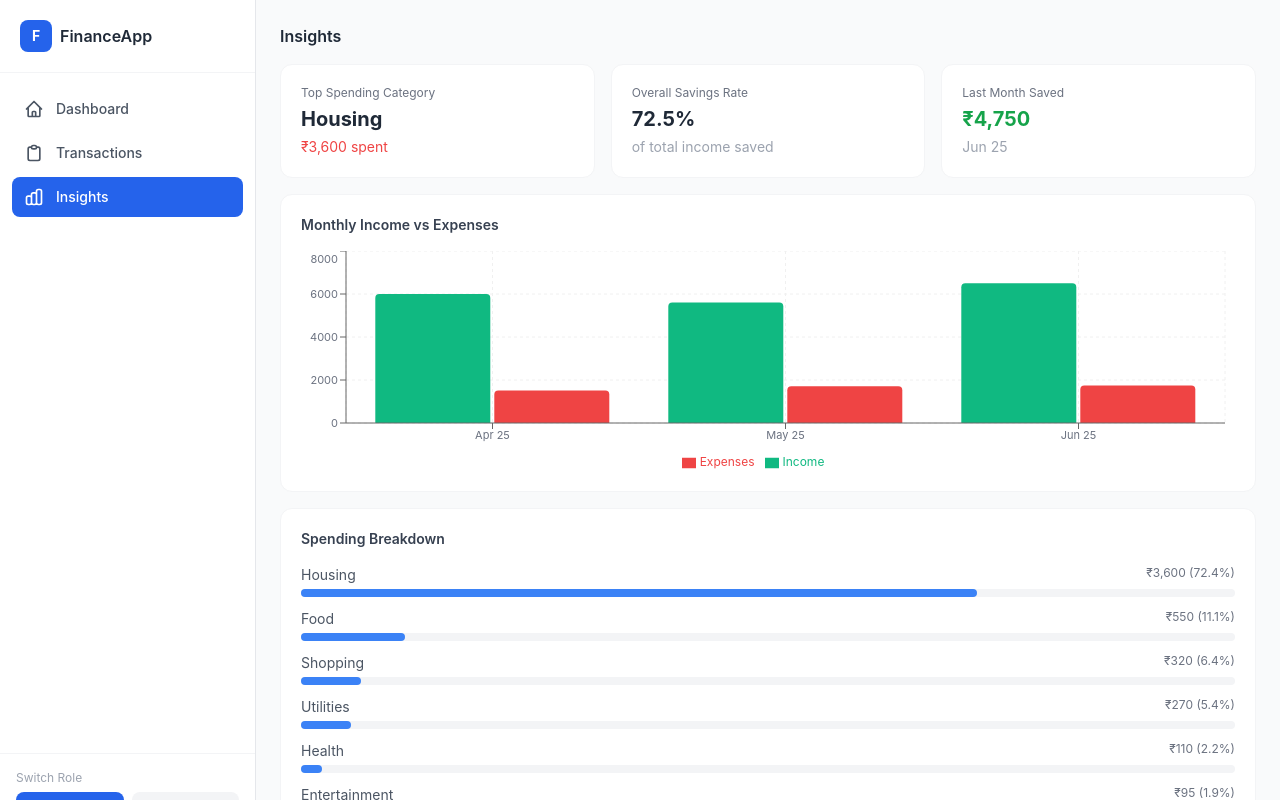
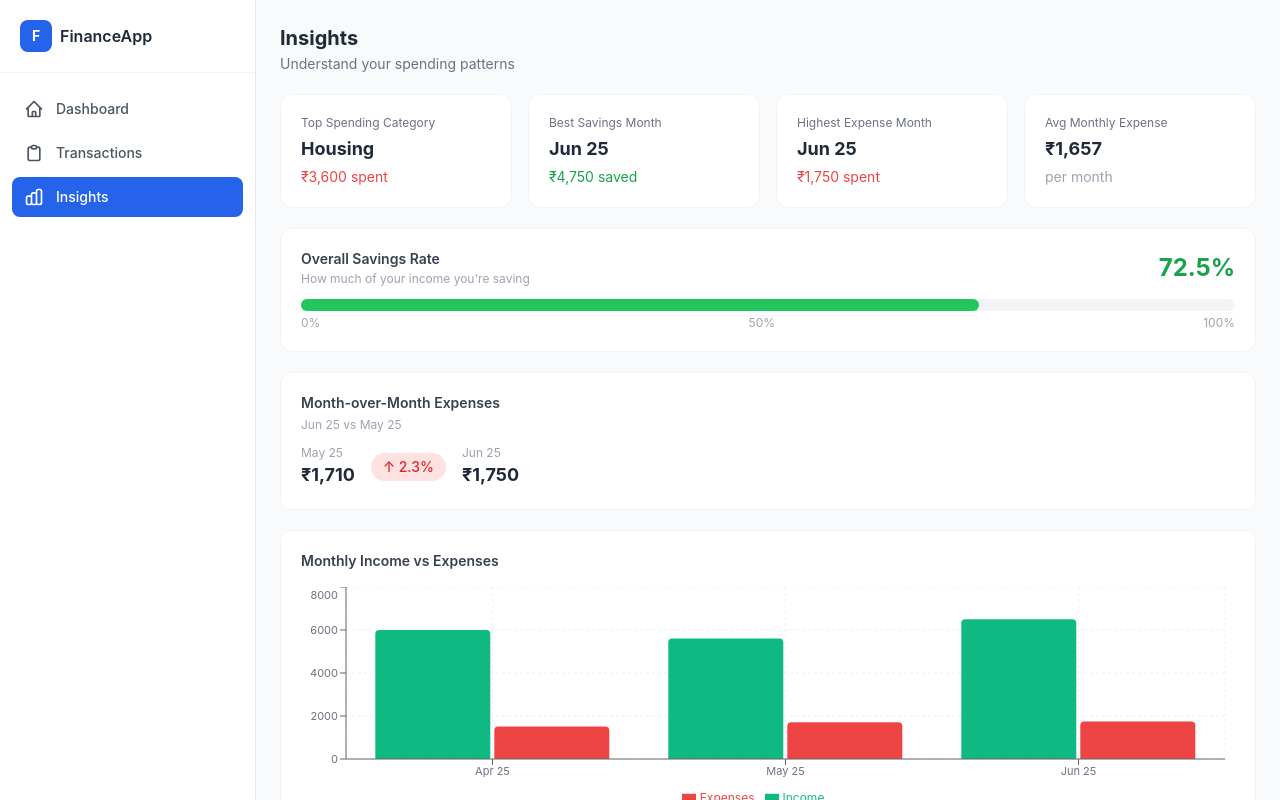
Before and after one commit to rakeshkumar1506/Zorvyn_Assignment, a React (Create React App) app: page / in a window 1280 px wide. Both pictures are taken after a click on the button "Insights". Shown: the top 800 px of the page. Built offline with nearby package versions, Linux system fonts and the light colour scheme.

Commit message:
feat: upgrade Insights with savings rate bar, best month, MoM comparison and savings trend chart

```diff
--- a/src/pages/Insights.jsx
+++ b/src/pages/Insights.jsx
@@ -1,6 +1,6 @@
 import React from "react";
 import { useApp } from "../context/AppContext";
-import { BarChart, Bar, XAxis, YAxis, CartesianGrid, Tooltip, ResponsiveContainer, Legend } from "recharts";
+import { BarChart, Bar, XAxis, YAxis, CartesianGrid, Tooltip, ResponsiveContainer, Legend, LineChart, Line } from "recharts";
 
 function Insights() {
   const { transactions, darkMode } = useApp();
@@ -13,16 +13,19 @@ function Insights() {
     );
   }
 
+  const totalIncome = transactions.filter((tx) => tx.type === "income").reduce((s, tx) => s + tx.amount, 0);
+  const totalExpenses = transactions.filter((tx) => tx.type === "expense").reduce((s, tx) => s + tx.amount, 0);
+  const savingsRate = totalIncome > 0 ? ((totalIncome - totalExpenses) / totalIncome) * 100 : 0;
+
+  // Category totals
   const categoryTotals = {};
-  transactions
-    .filter((tx) => tx.type === "expense")
-    .forEach((tx) => {
-      categoryTotals[tx.category] = (categoryTotals[tx.category] || 0) + tx.amount;
-    });
-
+  transactions.filter((tx) => tx.type === "expense").forEach((tx) => {
+    categoryTotals[tx.category] = (categoryTotals[tx.category] || 0) + tx.amount;
+  });
   const categoryEntries = Object.entries(categoryTotals).sort((a, b) => b[1] - a[1]);
   const topCategory = categoryEntries[0];
 
+  // Monthly data
   const monthlyMap = {};
   transactions.forEach((tx) => {
     const month = tx.date.slice(0, 7);
@@ -40,10 +43,17 @@ function Insights() {
       Saved: data.income - data.expenses,
     }));
 
-  const totalIncome = transactions.filter((tx) => tx.type === "income").reduce((s, tx) => s + tx.amount, 0);
-  const totalExpenses = transactions.filter((tx) => tx.type === "expense").reduce((s, tx) => s + tx.amount, 0);
-  const savingsRate = totalIncome > 0 ? (((totalIncome - totalExpenses) / totalIncome) * 100).toFixed(1) : 0;
-  const lastMonth = monthlyData[monthlyData.length - 1];
+  const bestSavingsMonth = [...monthlyData].sort((a, b) => b.Saved - a.Saved)[0];
+  const highestExpenseMonth = [...monthlyData].sort((a, b) => b.Expenses - a.Expenses)[0];
+  const avgMonthlyExpense = monthlyData.length > 0
+    ? Math.round(monthlyData.reduce((s, m) => s + m.Expenses, 0) / monthlyData.length)
+    : 0;
+
+  // Month-over-month comparison (last 2 months)
+  const lastTwo = monthlyData.slice(-2);
+  const momChange = lastTwo.length === 2
+    ? (((lastTwo[1].Expenses - lastTwo[0].Expenses) / lastTwo[0].Expenses) * 100).toFixed(1)
+    : null;
 
   const axisColor = darkMode ? "#9ca3af" : "#6b7280";
   const gridColor = darkMode ? "#374151" : "#f0f0f0";
@@ -51,38 +61,98 @@ function Insights() {
     ? { backgroundColor: "#1f2937", border: "1px solid #374151", color: "#f9fafb" }
     : { backgroundColor: "#fff", border: "1px solid #e5e7eb", color: "#111827" };
 
+  const cardClass = "bg-white dark:bg-gray-900 rounded-xl border border-gray-100 dark:border-gray-800 p-5";
+
   return (
-    <div className="flex flex-col gap-4">
+    <div className="flex flex-col gap-5">
 
-      <h2 className="text-base font-semibold text-gray-800 dark:text-white">Insights</h2>
+      <div>
+        <h1 className="text-xl font-bold text-gray-800 dark:text-white">Insights</h1>
+        <p className="text-sm text-gray-500 dark:text-gray-400 mt-0.5">Understand your spending patterns</p>
+      </div>
 
-      {/* Insight Cards */}
-      <div className="grid grid-cols-1 sm:grid-cols-3 gap-4">
+      {/* Top stat cards */}
+      <div className="grid grid-cols-1 sm:grid-cols-2 lg:grid-cols-4 gap-4">
 
-        <div className="bg-white dark:bg-gray-900 rounded-xl border border-gray-100 dark:border-gray-800 p-5">
+        <div className={cardClass}>
           <p className="text-xs text-gray-500 dark:text-gray-400 mb-1">Top Spending Category</p>
-          <p className="text-xl font-bold text-gray-800 dark:text-white">{topCategory ? topCategory[0] : "—"}</p>
+          <p className="text-lg font-bold text-gray-800 dark:text-white">{topCategory ? topCategory[0] : "—"}</p>
           <p className="text-sm text-red-500 dark:text-red-400 mt-1">₹{topCategory ? topCategory[1].toLocaleString() : 0} spent</p>
         </div>
 
-        <div className="bg-white dark:bg-gray-900 rounded-xl border border-gray-100 dark:border-gray-800 p-5">
-          <p className="text-xs text-gray-500 dark:text-gray-400 mb-1">Overall Savings Rate</p>
-          <p className="text-xl font-bold text-gray-800 dark:text-white">{savingsRate}%</p>
-          <p className="text-sm text-gray-400 dark:text-gray-500 mt-1">of total income saved</p>
+        <div className={cardClass}>
+          <p className="text-xs text-gray-500 dark:text-gray-400 mb-1">Best Savings Month</p>
+          <p className="text-lg font-bold text-gray-800 dark:text-white">{bestSavingsMonth ? bestSavingsMonth.month : "—"}</p>
+          <p className="text-sm text-green-600 dark:text-green-400 mt-1">₹{bestSavingsMonth ? bestSavingsMonth.Saved.toLocaleString() : 0} saved</p>
         </div>
 
-        <div className="bg-white dark:bg-gray-900 rounded-xl border border-gray-100 dark:border-gray-800 p-5">
-          <p className="text-xs text-gray-500 dark:text-gray-400 mb-1">Last Month Saved</p>
-          <p className={`text-xl font-bold ${lastMonth && lastMonth.Saved >= 0 ? "text-green-600 dark:text-green-400" : "text-red-500 dark:text-red-400"}`}>
-            ₹{lastMonth ? lastMonth.Saved.toLocaleString() : 0}
-          </p>
-          <p className="text-sm text-gray-400 dark:text-gray-500 mt-1">{lastMonth ? lastMonth.month : "—"}</p>
+        <div className={cardClass}>
+          <p className="text-xs text-gray-500 dark:text-gray-400 mb-1">Highest Expense Month</p>
+          <p className="text-lg font-bold text-gray-800 dark:text-white">{highestExpenseMonth ? highestExpenseMonth.month : "—"}</p>
+          <p className="text-sm text-red-500 dark:text-red-400 mt-1">₹{highestExpenseMonth ? highestExpenseMonth.Expenses.toLocaleString() : 0} spent</p>
+        </div>
+
+        <div className={cardClass}>
+          <p className="text-xs text-gray-500 dark:text-gray-400 mb-1">Avg Monthly Expense</p>
+          <p className="text-lg font-bold text-gray-800 dark:text-white">₹{avgMonthlyExpense.toLocaleString()}</p>
+          <p className="text-sm text-gray-400 dark:text-gray-500 mt-1">per month</p>
         </div>
 
       </div>
 
-      {/* Monthly Comparison Bar Chart */}
-      <div className="bg-white dark:bg-gray-900 rounded-xl border border-gray-100 dark:border-gray-800 p-4 sm:p-5">
+      {/* Savings Rate */}
+      <div className={cardClass}>
+        <div className="flex items-center justify-between mb-3">
+          <div>
+            <p className="text-sm font-semibold text-gray-700 dark:text-gray-200">Overall Savings Rate</p>
+            <p className="text-xs text-gray-400 dark:text-gray-500 mt-0.5">How much of your income you're saving</p>
+          </div>
+          <span className={`text-2xl font-bold ${savingsRate >= 0 ? "text-green-600 dark:text-green-400" : "text-red-500"}`}>
+            {savingsRate.toFixed(1)}%
+          </span>
+        </div>
+        <div className="w-full bg-gray-100 dark:bg-gray-700 rounded-full h-3">
+          <div
+            className={`h-3 rounded-full transition-all ${savingsRate >= 0 ? "bg-green-500" : "bg-red-500"}`}
+            style={{ width: `${Math.min(Math.abs(savingsRate), 100)}%` }}
+          />
+        </div>
+        <div className="flex justify-between text-xs text-gray-400 dark:text-gray-500 mt-1">
+          <span>0%</span>
+          <span>50%</span>
+          <span>100%</span>
+        </div>
+      </div>
+
+      {/* Month-over-Month comparison */}
+      {momChange !== null && (
+        <div className={cardClass}>
+          <p className="text-sm font-semibold text-gray-700 dark:text-gray-200 mb-1">Month-over-Month Expenses</p>
+          <p className="text-xs text-gray-400 dark:text-gray-500 mb-3">
+            {lastTwo[1].month} vs {lastTwo[0].month}
+          </p>
+          <div className="flex items-center gap-4">
+            <div>
+              <p className="text-xs text-gray-400 dark:text-gray-500">{lastTwo[0].month}</p>
+              <p className="text-lg font-bold text-gray-800 dark:text-white">₹{lastTwo[0].Expenses.toLocaleString()}</p>
+            </div>
+            <div className={`flex items-center gap-1 px-3 py-1 rounded-full text-sm font-medium ${
+              parseFloat(momChange) <= 0
+                ? "bg-green-100 dark:bg-green-900 text-green-700 dark:text-green-300"
+                : "bg-red-100 dark:bg-red-900 text-red-600 dark:text-red-300"
+            }`}>
+              {parseFloat(momChange) <= 0 ? "↓" : "↑"} {Math.abs(momChange)}%
+            </div>
+            <div>
+              <p className="text-xs text-gray-400 dark:text-gray-500">{lastTwo[1].month}</p>
+              <p className="text-lg font-bold text-gray-800 dark:text-white">₹{lastTwo[1].Expenses.toLocaleString()}</p>
+            </div>
+          </div>
+        </div>
+      )}
+
+      {/* Monthly Income vs Expenses Bar Chart */}
+      <div className={`${cardClass}`}>
         <h3 className="text-sm font-semibold text-gray-700 dark:text-gray-200 mb-4">Monthly Income vs Expenses</h3>
         <ResponsiveContainer width="100%" height={220}>
           <BarChart data={monthlyData} barGap={4} margin={{ left: -10, right: 10 }}>
@@ -97,8 +167,22 @@ function Insights() {
         </ResponsiveContainer>
       </div>
 
+      {/* Savings trend line chart */}
+      <div className={cardClass}>
+        <h3 className="text-sm font-semibold text-gray-700 dark:text-gray-200 mb-4">Monthly Savings Trend</h3>
+        <ResponsiveContainer width="100%" height={200}>
+          <LineChart data={monthlyData} margin={{ left: -10, right: 10 }}>
+            <CartesianGrid strokeDasharray="3 3" stroke={gridColor} />
+            <XAxis dataKey="month" tick={{ fontSize: 11, fill: axisColor }} />
+            <YAxis tick={{ fontSize: 11, fill: axisColor }} width={55} />
+            <Tooltip formatter={(val) => `₹${val.toLocaleString()}`} contentStyle={tooltipStyle} />
+            <Line type="monotone" dataKey="Saved" stroke="#3b82f6" strokeWidth={2} dot={{ r: 4, fill: "#3b82f6" }} />
+          </LineChart>
+        </ResponsiveContainer>
+      </div>
+
       {/* Category Breakdown */}
-      <div className="bg-white dark:bg-gray-900 rounded-xl border border-gray-100 dark:border-gray-800 p-4 sm:p-5">
+      <div className={cardClass}>
         <h3 className="text-sm font-semibold text-gray-700 dark:text-gray-200 mb-4">Spending Breakdown</h3>
         {categoryEntries.length === 0 ? (
           <p className="text-gray-400 text-sm">No expense data</p>
@@ -113,7 +197,7 @@ function Insights() {
                     <span className="text-gray-500 dark:text-gray-400 text-xs">₹{amount.toLocaleString()} ({percent}%)</span>
                   </div>
                   <div className="w-full bg-gray-100 dark:bg-gray-700 rounded-full h-2">
-                    <div className="bg-blue-500 h-2 rounded-full" style={{ width: `${percent}%` }} />
+                    <div className="bg-blue-500 h-2 rounded-full transition-all" style={{ width: `${percent}%` }} />
                   </div>
                 </div>
               );
```
